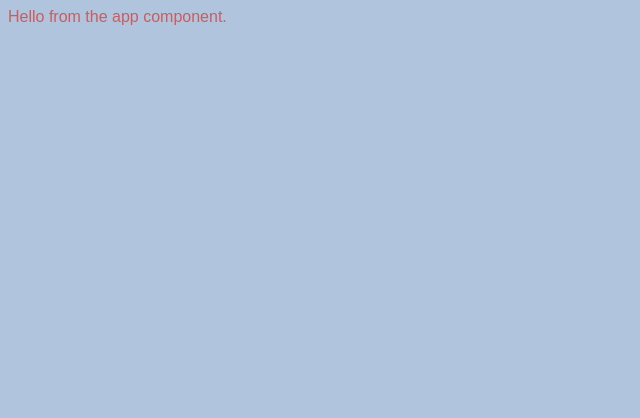
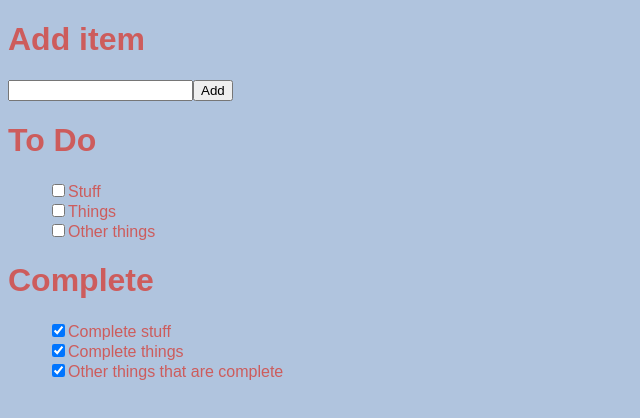
Before and after one commit to deeheber/react-router, a React app in the folder todo-list/: page / in a window 1280 px wide. Shown: the top 418 px of the page, without its empty margins (0-640 px from the left). Built offline with nearby package versions, Linux system fonts and the light colour scheme.

Commit message:
initial html mockup

```diff
--- a/todo-list/app.css
+++ b/todo-list/app.css
@@ -3,3 +3,7 @@ body {
   color: indianred;
   font-family: Arial, Helvetica, sans-serif;
 }
+
+ul {
+ list-style-type: none;
+}
--- a/todo-list/src/containers/App.js
+++ b/todo-list/src/containers/App.js
@@ -4,8 +4,31 @@ export default class App extends Component {
   render() {
     return (
       <div>
-        Hello from the app component.
+        <div>
+          <h1>Add item</h1>
+          <form>
+            <input type="text" />
+            <button>Add</button>
+          </form>
+        </div>
+        <div>
+          <h1>To Do</h1>
+          <ul>
+            <li><input type="checkbox"/>Stuff</li>
+            <li><input type="checkbox"/>Things</li>
+            <li><input type="checkbox"/>Other things</li>
+          </ul>
+        </div>
+        <div>
+          <h1>Complete</h1>
+          <ul>
+            <li><input type="checkbox" checked="true"/>Complete stuff</li>
+            <li><input type="checkbox" checked="true"/>Complete things</li>
+            <li><input type="checkbox"checked="true"/>Other things that are complete</li>
+          </ul>
+        </div>
       </div>
+
     );
   }
 }
```
